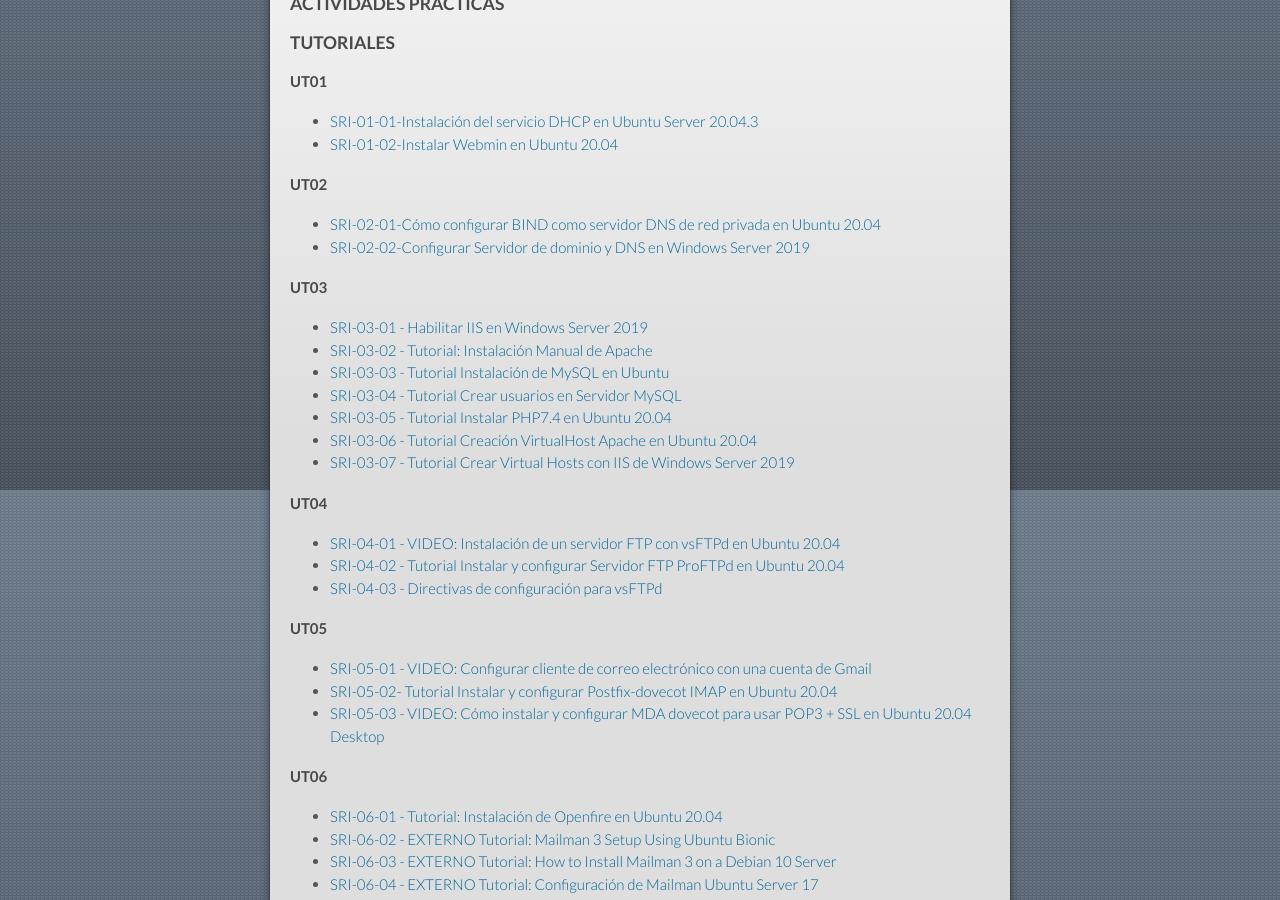
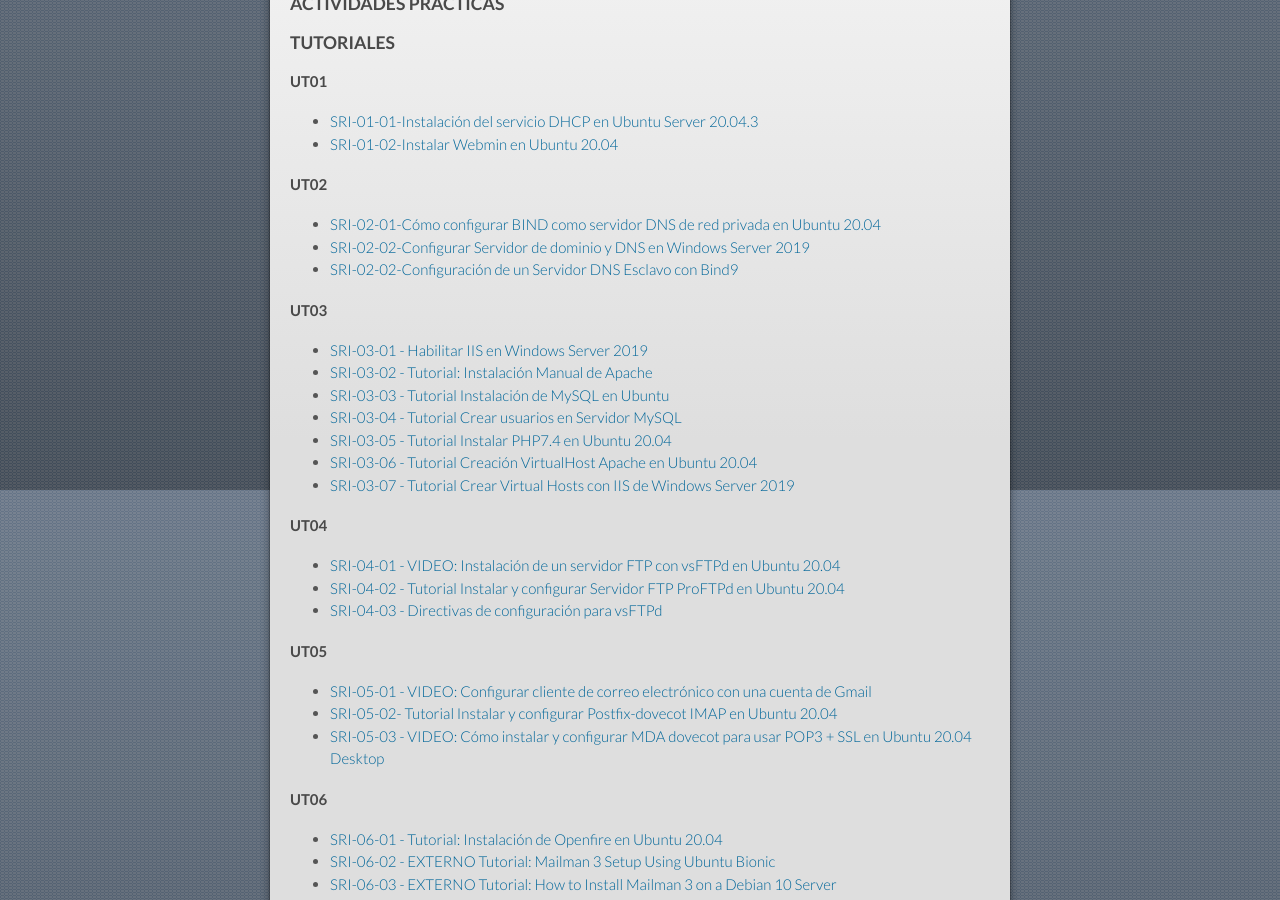
Before and after one commit to mrodara/mrodara.github.io, a Jekyll site: the page built from mods/sri.md, in a window 1280 px wide and 900 px high, scrolled down 410 px. Built offline with Jekyll 4.4.1, drawn with Linux system fonts in a browser that asks for light colours; our own code applies the rules of GitHub Pages for plain Markdown files.

Commit message:
Tutorial SRI DNS - Slave

```diff
--- a/mods/sri.md
+++ b/mods/sri.md
@@ -24,6 +24,7 @@
 #### UT02
 * [SRI-02-01-Cómo configurar BIND como servidor DNS de red privada en Ubuntu 20.04](https://docs.google.com/document/d/1WwTKaLDmJOoGKglI_ieSJ9igHYemDFHT5qA6omH2f90/edit?usp=sharing)
 * [SRI-02-02-Configurar Servidor de dominio y DNS en Windows Server 2019](https://docs.google.com/document/d/13O8FzUhSBpmBNP6Sg531h7MNnj9QXR-meDXCA3COKZQ/edit?usp=sharing)
+* [SRI-02-02-Configuración de un Servidor DNS Esclavo con Bind9](https://docs.google.com/document/d/1wZqSDGTY9oomWF0h9b2DlxjnVbvKeAVVAJ6ZKaofUSw/edit?usp=sharing)
 
 #### UT03
 * [SRI-03-01 - Habilitar IIS en Windows Server 2019](https://docs.google.com/document/d/1t0BYJdOLcUn3x930PiwsFH9Ds_0NIwoIO5EKfRSPcLs/edit?usp=sharing)
```
